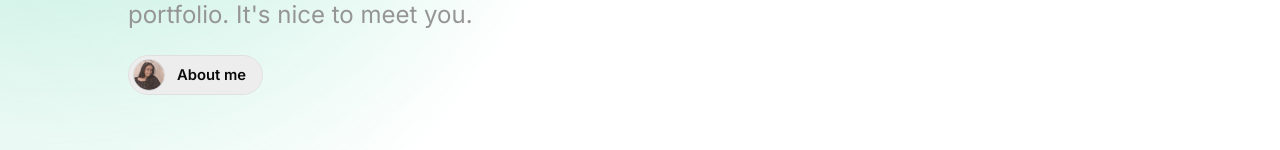
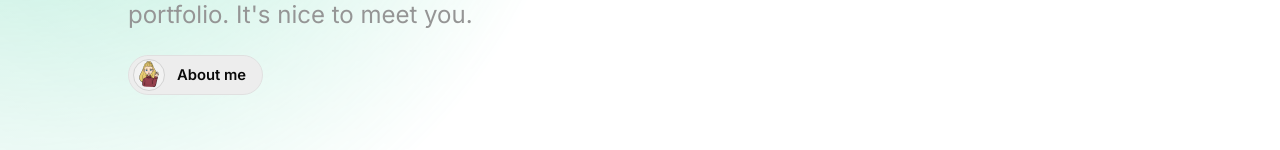
Before and after one commit to Sindhu-github1106/portfolio, a Next.js app: page / in a window 1280 px wide. Shown: the part 279-429 px from the top of the page. Built offline with nearby package versions, Linux system fonts and the light colour scheme.

Commit message:
committt

```diff
--- a/src/app/resources/content.js
+++ b/src/app/resources/content.js
@@ -7,7 +7,8 @@ const person = {
     return `${this.firstName} ${this.lastName}`;
   },
   role: "SWE & Designer",
-  avatar: "/images/avatar.jpg",
+  avatar: "/images/giphy.gif",
+  avatarClickable: true,
   location: "Asia/Kolkata", // Expecting the IANA time zone identifier, e.g., 'Europe/Vienna'
   languages: ["English", "Hindi"], // optional: Leave the array empty if you don't want to display languages
 };
@@ -23,7 +24,7 @@ const social = [
   {
     name: "LinkedIn",
     icon: "linkedin",
-    link: "linkedin.com/in/sai-sindhu-rachapudi-50a51426a/",
+    link: "https://linkedin.com/in/sai-sindhu-rachapudi-50a51426a/",
   },
   {
     name: "Email",
```
Also changed, not shown: public/images/giphy.gif (added).
